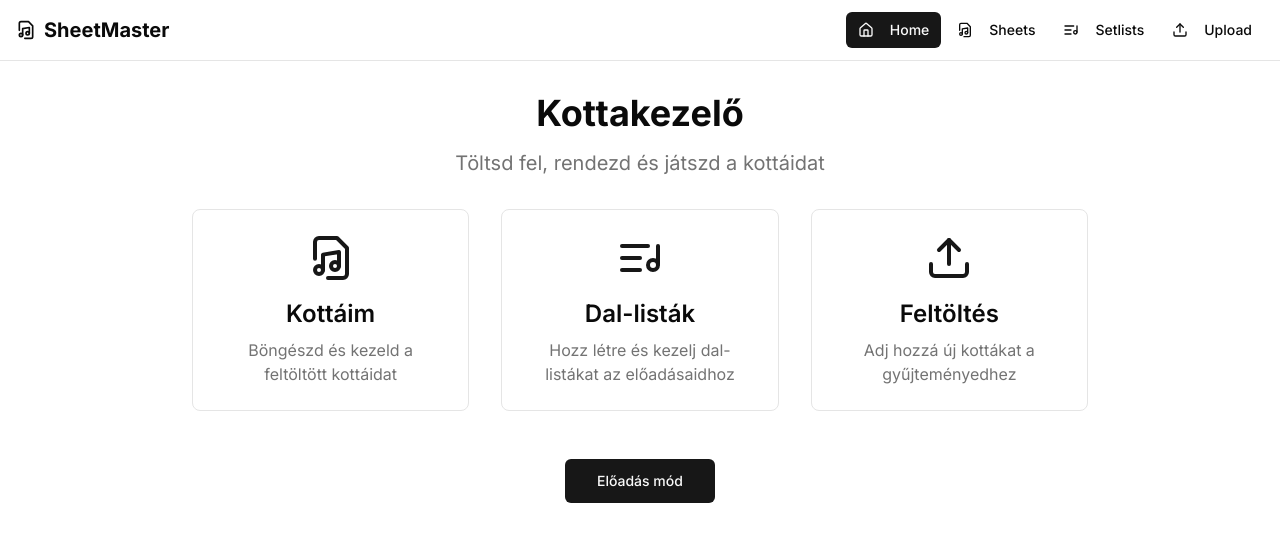
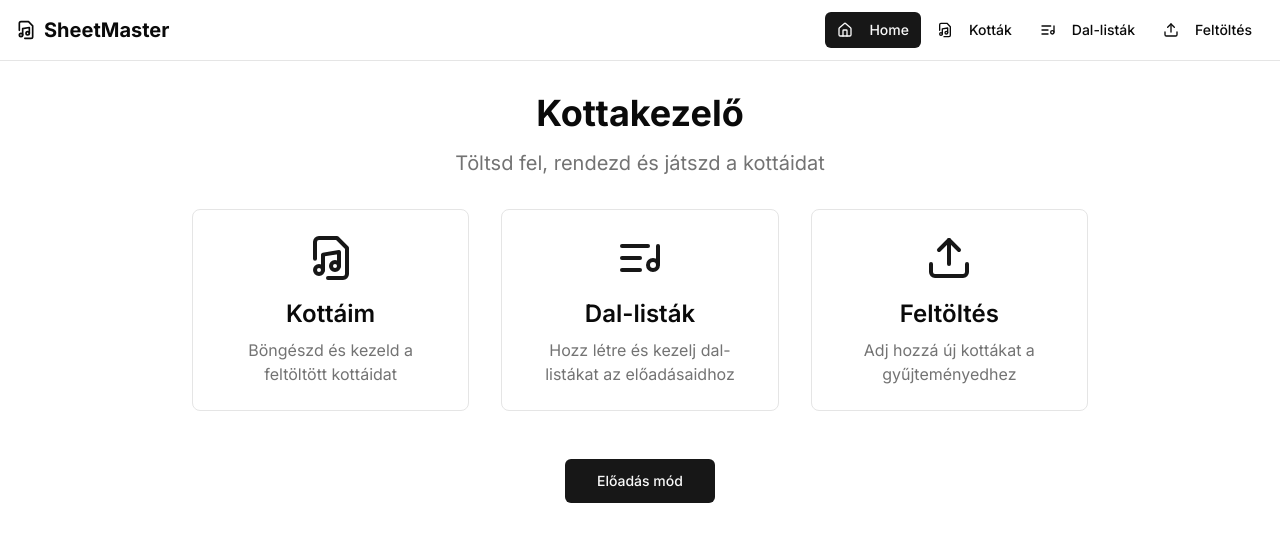
Before and after one commit to wpatrik14/sheet-master, a Next.js app: page / in a window 1280 px wide. Shown: the top 542 px of the page. Built offline with nearby package versions, Linux system fonts and the light colour scheme.

Commit message:
Fixing labels

```diff
--- a/components/navbar.tsx
+++ b/components/navbar.tsx
@@ -31,19 +31,19 @@ export default function Navbar() {
           <Link href="/sheets">
             <Button variant={pathname === "/sheets" ? "default" : "ghost"} size="sm">
               <FileMusic className="h-4 w-4 mr-2" />
-              Sheets
+              Kották
             </Button>
           </Link>
           <Link href="/setlists">
             <Button variant={pathname === "/setlists" ? "default" : "ghost"} size="sm">
               <ListMusic className="h-4 w-4 mr-2" />
-              Setlists
+              Dal-listák
             </Button>
           </Link>
           <Link href="/upload">
             <Button variant={pathname === "/upload" ? "default" : "ghost"} size="sm">
               <Upload className="h-4 w-4 mr-2" />
-              Upload
+              Feltöltés
             </Button>
           </Link>
         </div>
```
